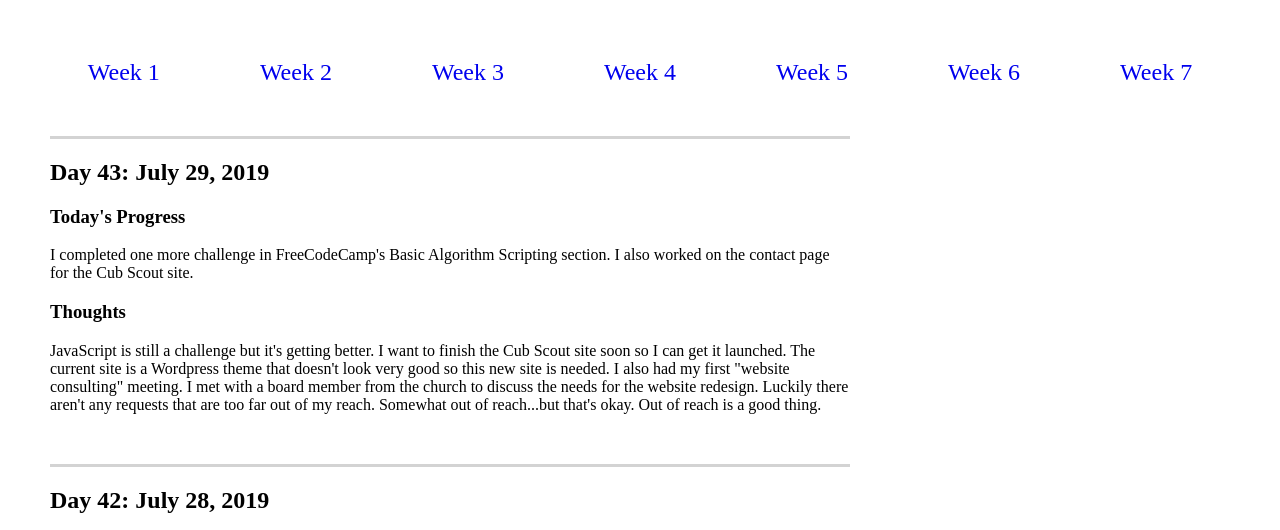
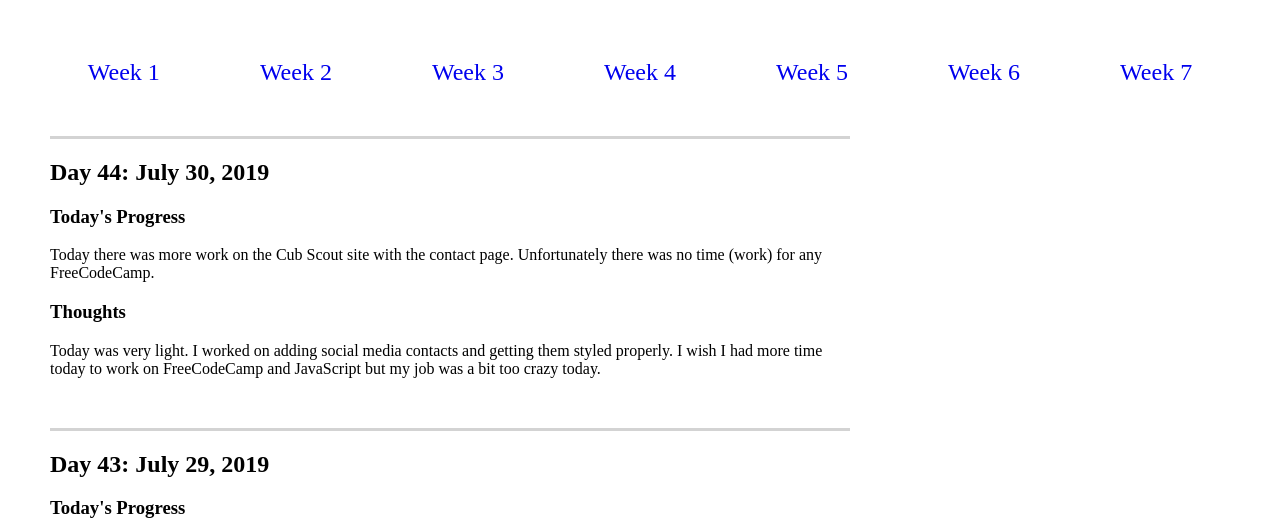
Before and after one commit to ctlemon83/100-Days-of-Coding-Challenge, a plain HTML site: page index.html in a window 1280 px wide. Shown: the part 242-772 px from the top of the page. Drawn offline with Linux system fonts and the light colour scheme.

Commit message:
Added day 44

```diff
--- a/index.html
+++ b/index.html
@@ -22,6 +22,13 @@
 				<a href="#day35" class="weeks">Week 6</a>
 				<a href="#day43" class="weeks">Week 7</a>
 		</p>
+		<div class="entry" id="day44">
+			<h2>Day 44: July 30, 2019</h2>
+			<h3>Today's Progress</h3>
+			<p>Today there was more work on the Cub Scout site with the contact page. Unfortunately there was no time (work) for any FreeCodeCamp.</p>
+			<h3>Thoughts</h3>
+			<p>Today was very light. I worked on adding social media contacts and getting them styled properly. I wish I had more time today to work on FreeCodeCamp and JavaScript but my job was a bit too crazy today.</p>
+		</div>
 		<div class="entry" id="day43">
 			<h2>Day 43: July 29, 2019</h2>
 			<h3>Today's Progress</h3>
```
